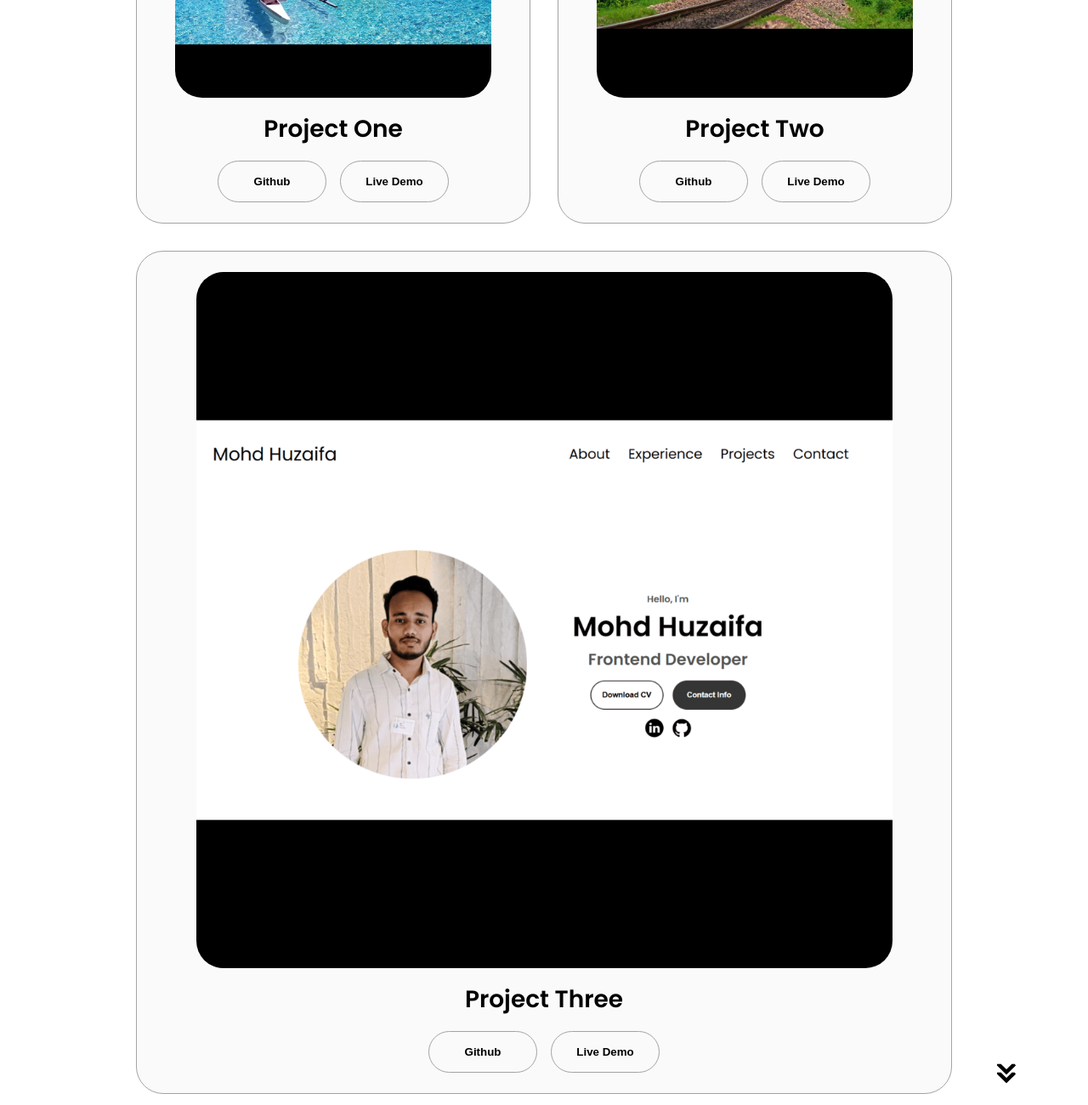
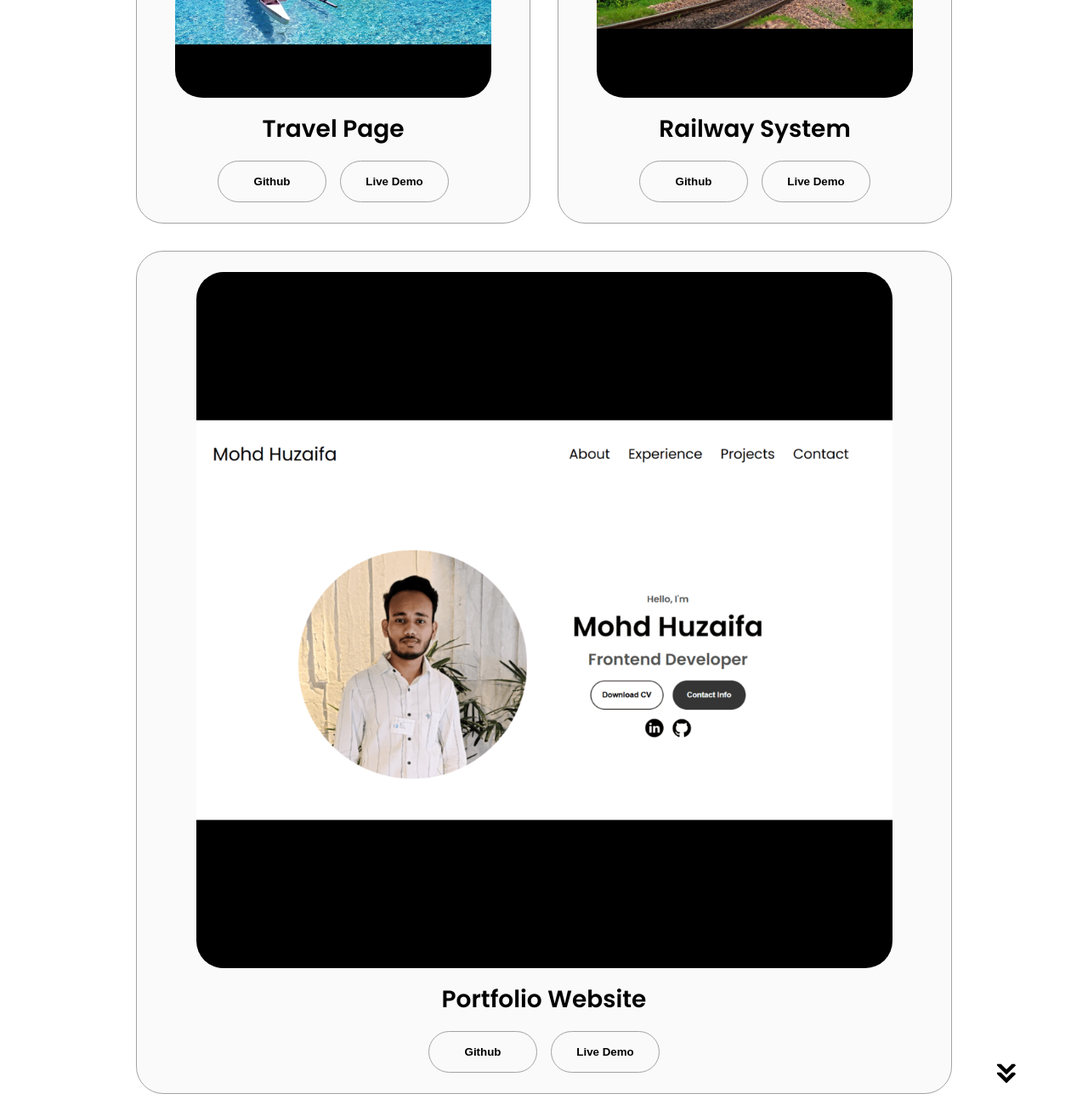
Before and after one commit to MohdHuzaifaa/Portfolio, a plain HTML site: page index.html in a window 1280 px wide. Shown: the part 3540-4840 px from the top of the page at 85% size. Drawn offline with Linux system fonts and the light colour scheme.

Commit message:
Update index.html

```diff
--- a/index.html
+++ b/index.html
@@ -286,7 +286,7 @@
                 class="project-img"
               />
             </div>
-            <h2 class="experience-sub-title project-title">Project One</h2>
+            <h2 class="experience-sub-title project-title">Travel Page</h2>
             <div class="btn-container">
               <button
                 class="btn btn-color-2 project-btn"
@@ -310,7 +310,7 @@
                 class="project-img"
               />
             </div>
-            <h2 class="experience-sub-title project-title">Project Two</h2>
+            <h2 class="experience-sub-title project-title">Railway System</h2>
             <div class="btn-container">
               <button
                 class="btn btn-color-2 project-btn"
@@ -334,7 +334,7 @@
                 class="project-img"
               />
             </div>
-            <h2 class="experience-sub-title project-title">Project Three</h2>
+            <h2 class="experience-sub-title project-title">Portfolio Website</h2>
             <div class="btn-container">
               <button
                 class="btn btn-color-2 project-btn"
```
